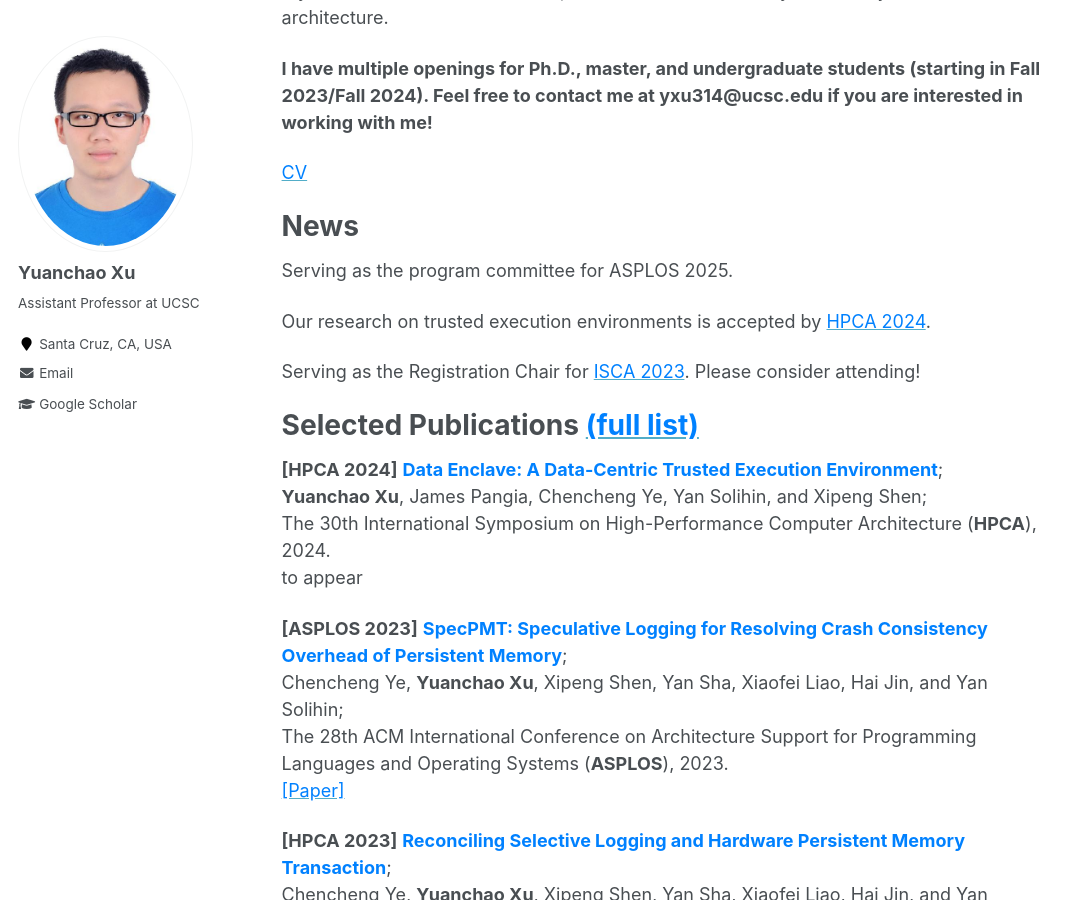
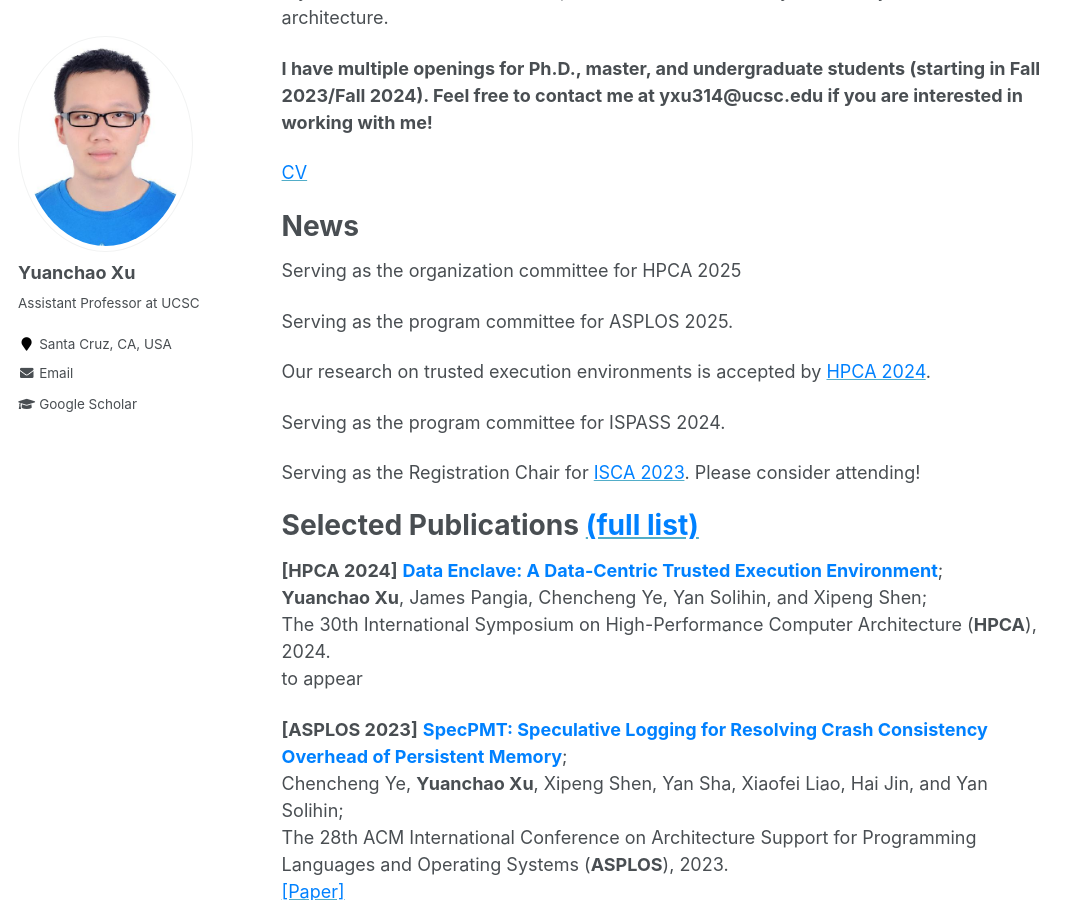
Before and after one commit to yuanchaoxu6/yuanchaoxu6.github.io, a Jekyll site: the page built from _pages/about.md, in a window 1280 px wide and 900 px high, scrolled down 313 px. Shown: the whole window, without its empty margins (0-1084 px from the left). Built offline with Jekyll 4.4.1, drawn with Linux system fonts in a browser that asks for light colours.

Commit message:
Update about.md

```diff
--- a/_pages/about.md
+++ b/_pages/about.md
@@ -20,9 +20,13 @@ My research interests are in computer architecture, security, and ML systems and
 
 News
 =====
+Serving as the organization committee for HPCA 2025
+
 Serving as the program committee for ASPLOS 2025.
 
 Our research on trusted execution environments is accepted by [<font color="#0081ff">HPCA 2024</font>](https://hpca-conf.org/2024/).
+
+Serving as the program committee for ISPASS 2024.
 
 Serving as the Registration Chair for [<font color="#0081ff">ISCA 2023</font>](https://iscaconf.org/isca2023/). Please consider attending!
 
```
